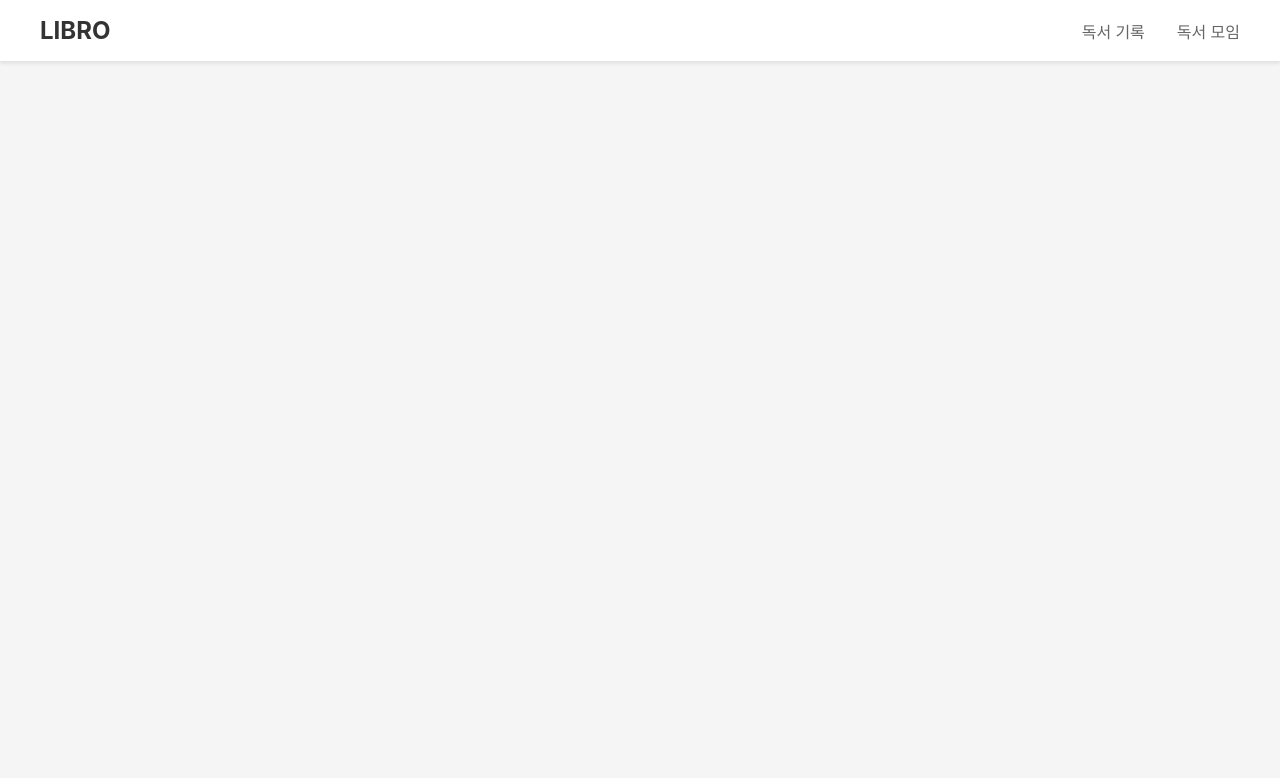
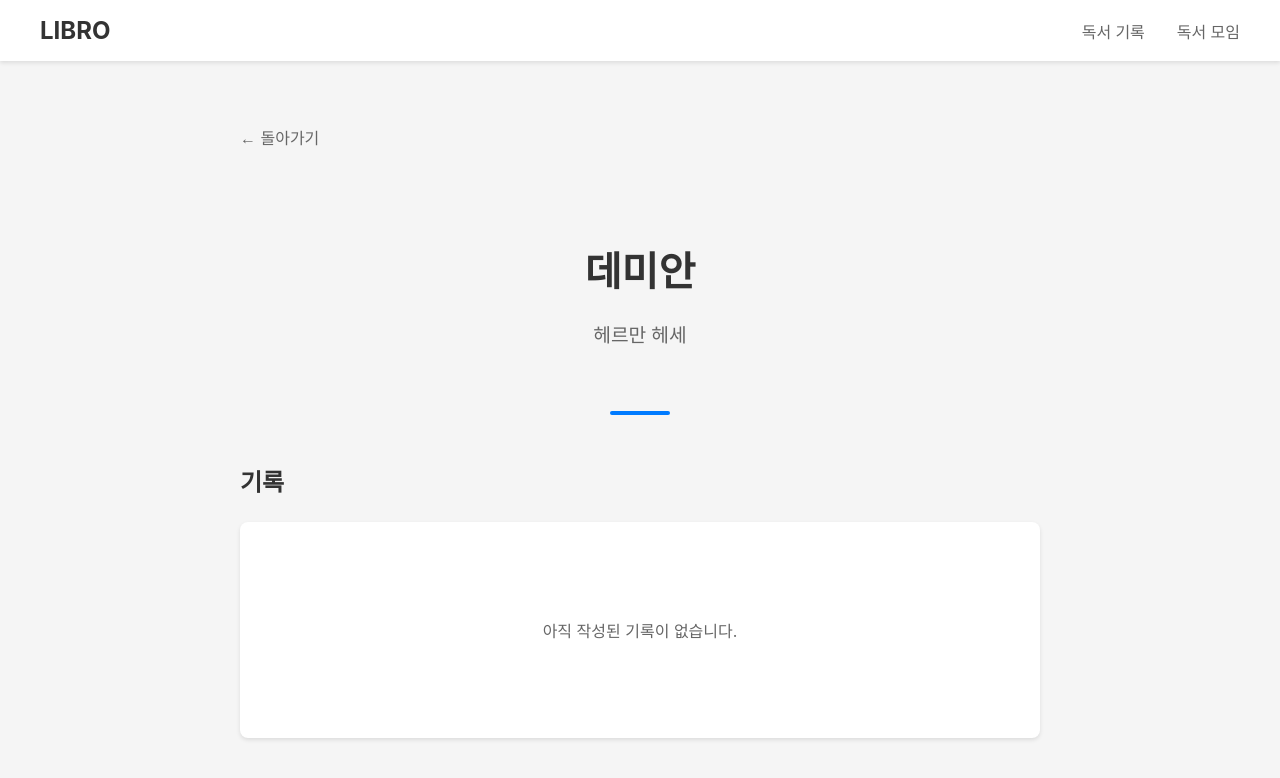
Before and after one commit to organization-hyun/libro-frontend, a React (Vite) app: page /reading-record/1 in a window 1280 px wide. Before the commit this address had no page. Shown: the top 778 px of the page. Built offline with nearby package versions, Linux system fonts and the light colour scheme.

Commit message:
독서 기록 상세 페이지 추가

```diff
--- a/src/App.tsx
+++ b/src/App.tsx
@@ -3,6 +3,7 @@ import { BrowserRouter as Router, Routes, Route, Link } from 'react-router-dom';
 import styled from 'styled-components';
 import { theme } from './styles/theme';
 import ReadingRecord from './pages/ReadingRecord';
+import ReadingRecordDetail from './pages/ReadingRecordDetail';
 
 const AppContainer = styled.div`
   min-height: 100vh;
@@ -136,6 +137,7 @@ function App() {
               </HomePage>
             } />
             <Route path="/reading-record" element={<ReadingRecord />} />
+            <Route path="/reading-record/:id" element={<ReadingRecordDetail />} />
           </Routes>
         </MainContent>
       </AppContainer>
--- a/src/components/common/Card.tsx
+++ b/src/components/common/Card.tsx
@@ -5,6 +5,7 @@ import { theme } from '../../styles/theme';
 interface CardProps {
   children: React.ReactNode;
   onClick?: () => void;
+  style?: React.CSSProperties;
 }
 
 const CardContainer = styled.div<{ clickable?: boolean }>`
@@ -22,9 +23,9 @@ const CardContainer = styled.div<{ clickable?: boolean }>`
   `}
 `;
 
-export const Card: React.FC<CardProps> = ({ children, onClick }) => {
+export const Card: React.FC<CardProps> = ({ children, onClick, style }) => {
   return (
-    <CardContainer clickable={!!onClick} onClick={onClick}>
+    <CardContainer clickable={!!onClick} onClick={onClick} style={style}>
       {children}
     </CardContainer>
   );
--- a/src/pages/ReadingRecord.tsx
+++ b/src/pages/ReadingRecord.tsx
@@ -1,4 +1,5 @@
 import React from 'react';
+import { useNavigate } from 'react-router-dom';
 import styled from 'styled-components';
 import { theme } from '../styles/theme';
 import { ReadingRecord as ReadingRecordType } from '../types/reading';
@@ -50,6 +51,8 @@ const RecordDate = styled.p`
 `;
 
 const ReadingRecord: React.FC = () => {
+  const navigate = useNavigate();
+
   // 임시 데이터
   const records: ReadingRecordType[] = [
     {
@@ -71,6 +74,10 @@ const ReadingRecord: React.FC = () => {
     console.log('Add new record');
   };
 
+  const handleCardClick = (id: number) => {
+    navigate(`/reading-record/${id}`);
+  };
+
   return (
     <ReadingRecordContainer>
       <Header>
@@ -80,7 +87,11 @@ const ReadingRecord: React.FC = () => {
 
       <RecordList>
         {records.map((record) => (
-          <Card key={record.id}>
+          <Card
+            key={record.id}
+            onClick={() => handleCardClick(record.id)}
+            style={{ cursor: 'pointer' }}
+          >
             <BookTitle>{record.title}</BookTitle>
             <BookAuthor>{record.author}</BookAuthor>
             <RecordDate>읽은 날짜: {record.date}</RecordDate>
--- /dev/null
+++ b/src/pages/ReadingRecordDetail.tsx
@@ -0,0 +1,123 @@
+import React from 'react';
+import { useParams, useNavigate } from 'react-router-dom';
+import styled from 'styled-components';
+import { theme } from '../styles/theme';
+import { ReadingRecord as ReadingRecordType } from '../types/reading';
+
+const DetailContainer = styled.div`
+  padding: ${theme.spacing.lg};
+  max-width: 800px;
+  margin: 0 auto;
+`;
+
+const Header = styled.div`
+  margin-bottom: ${theme.spacing.xl};
+`;
+
+const BackButton = styled.button`
+  background: none;
+  border: none;
+  color: ${theme.colors.text.secondary};
+  cursor: pointer;
+  font-size: 1rem;
+  display: flex;
+  align-items: center;
+  gap: ${theme.spacing.xs};
+  padding: 0;
+  margin-bottom: ${theme.spacing.md};
+
+  &:hover {
+    color: ${theme.colors.primary};
+  }
+`;
+
+const BookInfo = styled.div`
+  text-align: center;
+  padding: ${theme.spacing.xl} 0;
+  position: relative;
+
+  &::after {
+    content: '';
+    position: absolute;
+    bottom: 0;
+    left: 50%;
+    transform: translateX(-50%);
+    width: 60px;
+    height: 4px;
+    background: ${theme.colors.primary};
+    border-radius: 2px;
+  }
+`;
+
+const BookTitle = styled.h1`
+  font-size: 2.5rem;
+  color: ${theme.colors.text.primary};
+  margin-bottom: ${theme.spacing.md};
+  font-weight: 700;
+  line-height: 1.2;
+`;
+
+const BookAuthor = styled.p`
+  font-size: 1.2rem;
+  color: ${theme.colors.text.secondary};
+  font-weight: 500;
+`;
+
+const Section = styled.section`
+  margin-bottom: ${theme.spacing.xl};
+`;
+
+const SectionTitle = styled.h2`
+  font-size: 1.5rem;
+  color: ${theme.colors.text.primary};
+  margin-bottom: ${theme.spacing.md};
+`;
+
+const Content = styled.div`
+  background: ${theme.colors.background.white};
+  padding: ${theme.spacing.lg};
+  border-radius: ${theme.borderRadius.md};
+  box-shadow: ${theme.shadows.sm};
+`;
+
+const EmptyMessage = styled.p`
+  color: ${theme.colors.text.secondary};
+  text-align: center;
+  padding: ${theme.spacing.xl} 0;
+`;
+
+const ReadingRecordDetail: React.FC = () => {
+  const { id } = useParams<{ id: string }>();
+  const navigate = useNavigate();
+
+  // TODO: API 연동 후 실제 데이터로 교체
+  const record: ReadingRecordType = {
+    id: Number(id),
+    title: '데미안',
+    author: '헤르만 헤세',
+    date: '2024-03-15',
+  };
+
+  return (
+    <DetailContainer>
+      <Header>
+        <BackButton onClick={() => navigate('/reading-record')}>
+          ← 돌아가기
+        </BackButton>
+        <BookInfo>
+          <BookTitle>{record.title}</BookTitle>
+          <BookAuthor>{record.author}</BookAuthor>
+        </BookInfo>
+      </Header>
+
+      <Section>
+        <SectionTitle>기록</SectionTitle>
+        <Content>
+          <EmptyMessage>아직 작성된 기록이 없습니다.</EmptyMessage>
+        </Content>
+      </Section>
+    </DetailContainer>
+  );
+};
+
+export default ReadingRecordDetail;
```
